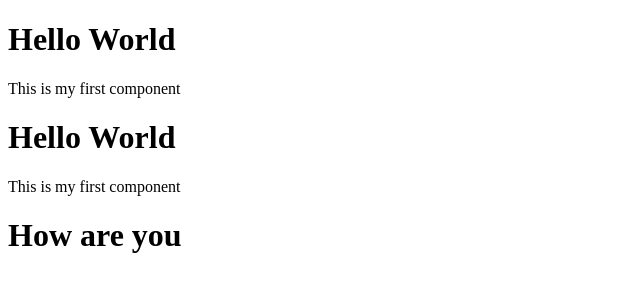
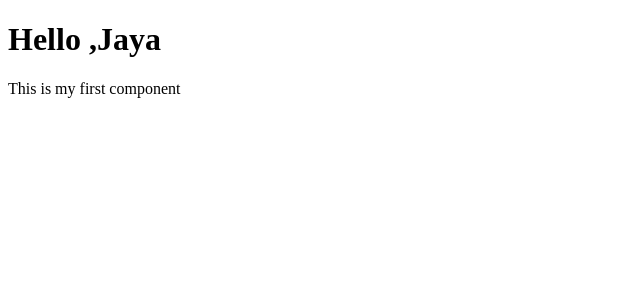
Before and after one commit to Jayasridhara/MyReact-app, a React (Vite) app: page / in a window 1280 px wide. Shown: the top 300 px of the page, without its empty margins (0-640 px from the left). Built offline with nearby package versions, Linux system fonts and the light colour scheme.

Commit message:
props concept

```diff
--- a/src/App.jsx
+++ b/src/App.jsx
@@ -1,18 +1,12 @@
+import Greeting from "./components/Greeting";
 
-function Greeting()
-{
-    return(
-      <>
-      <h1>Hello World</h1>
-      <p>This is my first component</p>
-      </>
-    )
-}
+//parent Component
 function App()
 {
+  const loggedInUser="Jaya";
   return<>
-      <Greeting/>
-      <Greeting/>
+      <Greeting loggedInUser={loggedInUser}/>
+
      </>
 
 
--- /dev/null
+++ b/src/components/Greeting.jsx
@@ -0,0 +1,13 @@
+function Greeting(props)
+{
+   //child component of app
+    return(
+      <>
+      <h1>Hello ,{props.loggedInUser}</h1>
+      <p>This is my first component</p>
+
+      </>
+    )
+}
+
+export default Greeting;
--- a/src/main.jsx
+++ b/src/main.jsx
@@ -5,7 +5,5 @@ import View from './View.jsx';
 createRoot(document.getElementById('root')).render(
 <>
 <App />
-<View/>
-
 </>
 );
```
